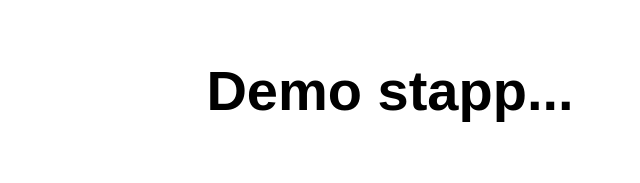
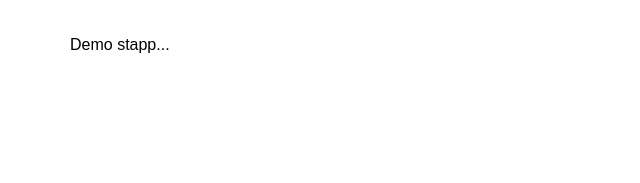
Before and after one commit to trivinoa/stapp-wap, a website: page src/index.html in a window 1280 px wide. Shown: the whole page, without its empty margins (250-890 px from the left). Drawn offline with Linux system fonts and the light colour scheme.

Commit message:
Update index.html

```diff
--- a/src/index.html
+++ b/src/index.html
@@ -10,7 +10,7 @@
 
 <body>
   <main>
-    <h1>Demo stapp...</h1>
+    <p>Demo stapp...</p>
   </main>
 </body>
 
```
